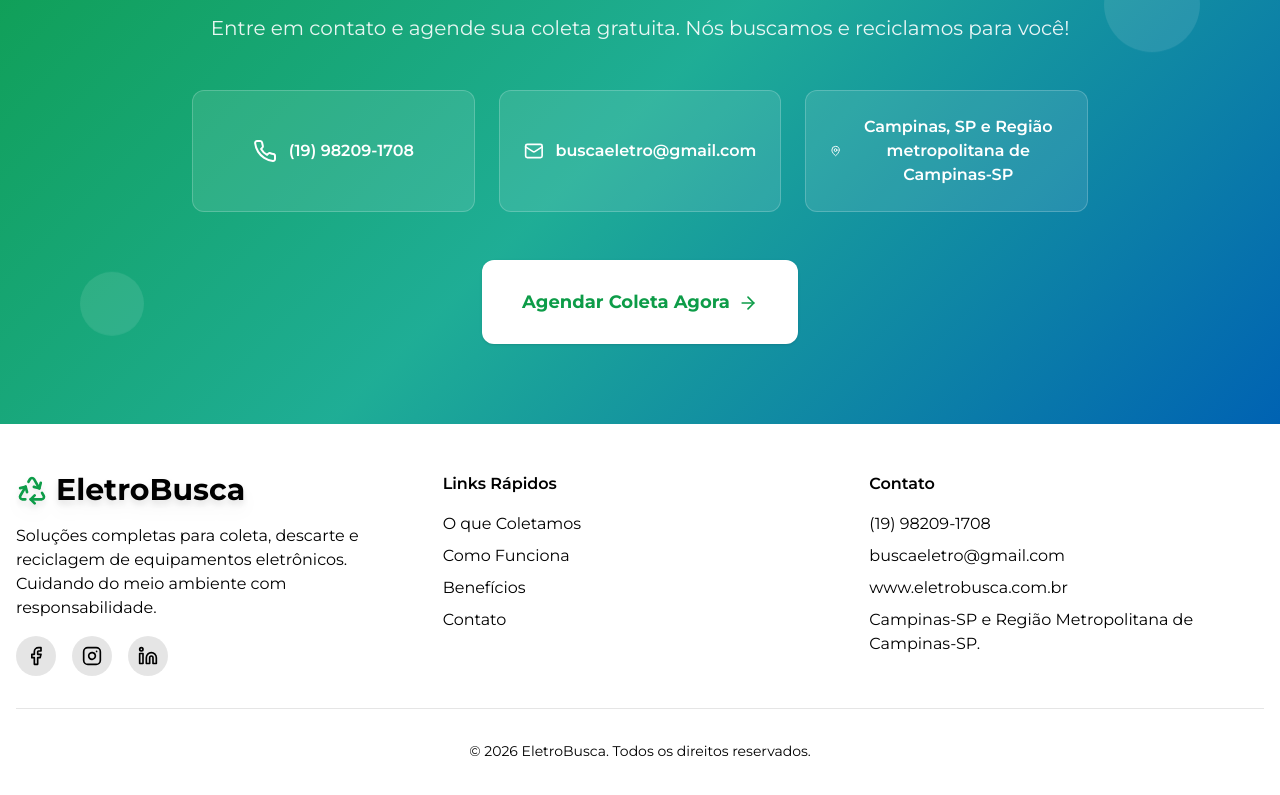
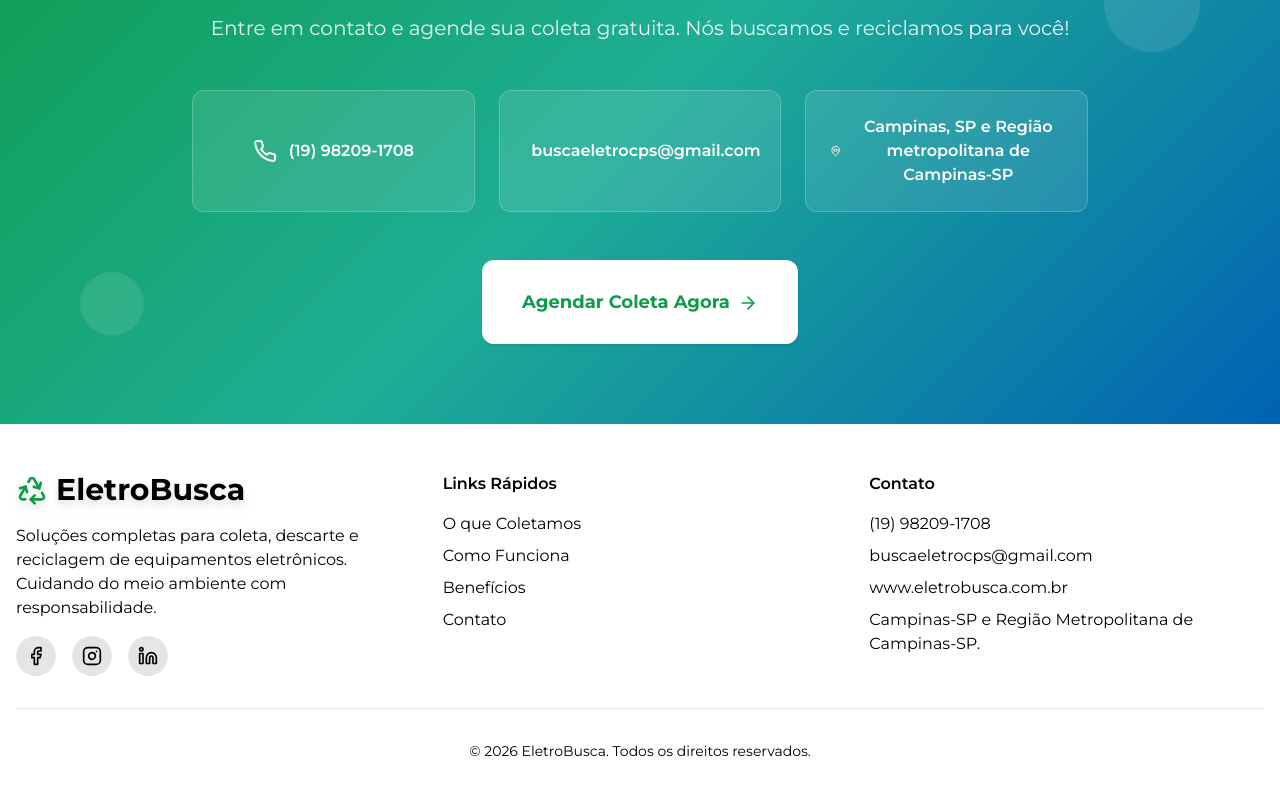
Before and after one commit to RuasCardi/EletroBusca, a React (Vite) app: page / in a window 1280 px wide. Shown: the part 3754-4549 px from the top of the page. Built offline with nearby package versions, Linux system fonts and the light colour scheme; the HTML template or start-up script is replaced by a standard one.

Commit message:
fix email

```diff
--- a/src/components/CTA.tsx
+++ b/src/components/CTA.tsx
@@ -32,11 +32,11 @@
               <span className="text-primary-foreground font-semibold">(19) 98209-1708</span>
             </a>
             <a
-              href="mailto:buscaeletro@gmail.com"
+              href="mailto:buscaeletrocps@gmail.com"
               className="flex items-center justify-center gap-3 p-6 bg-primary-foreground/10 backdrop-blur-sm rounded-xl border border-primary-foreground/20 hover:bg-primary-foreground/20 transition-colors"
             >
               <Mail className="w-6 h-6 text-primary-foreground" />
-              <span className="text-primary-foreground font-semibold">buscaeletro@gmail.com</span>
+              <span className="text-primary-foreground font-semibold">buscaeletrocps@gmail.com</span>
             </a>
             <div className="flex items-center justify-center gap-3 p-6 bg-primary-foreground/10 backdrop-blur-sm rounded-xl border border-primary-foreground/20">
               <MapPin className="w-6 h-6 text-primary-foreground" />
--- a/src/components/Footer.tsx
+++ b/src/components/Footer.tsx
@@ -54,7 +54,7 @@
             <h4 className="font-semibold mb-4 text-black dark:text-white">Contato</h4>
             <ul className="space-y-2 text-black dark:text-white/80">
               <li>(19) 98209-1708</li>
-              <li>buscaeletro@gmail.com</li>
+              <li>buscaeletrocps@gmail.com</li>
               <li>www.eletrobusca.com.br</li>
               <li>Campinas-SP e Região Metropolitana de Campinas-SP.</li>
             </ul>
```
